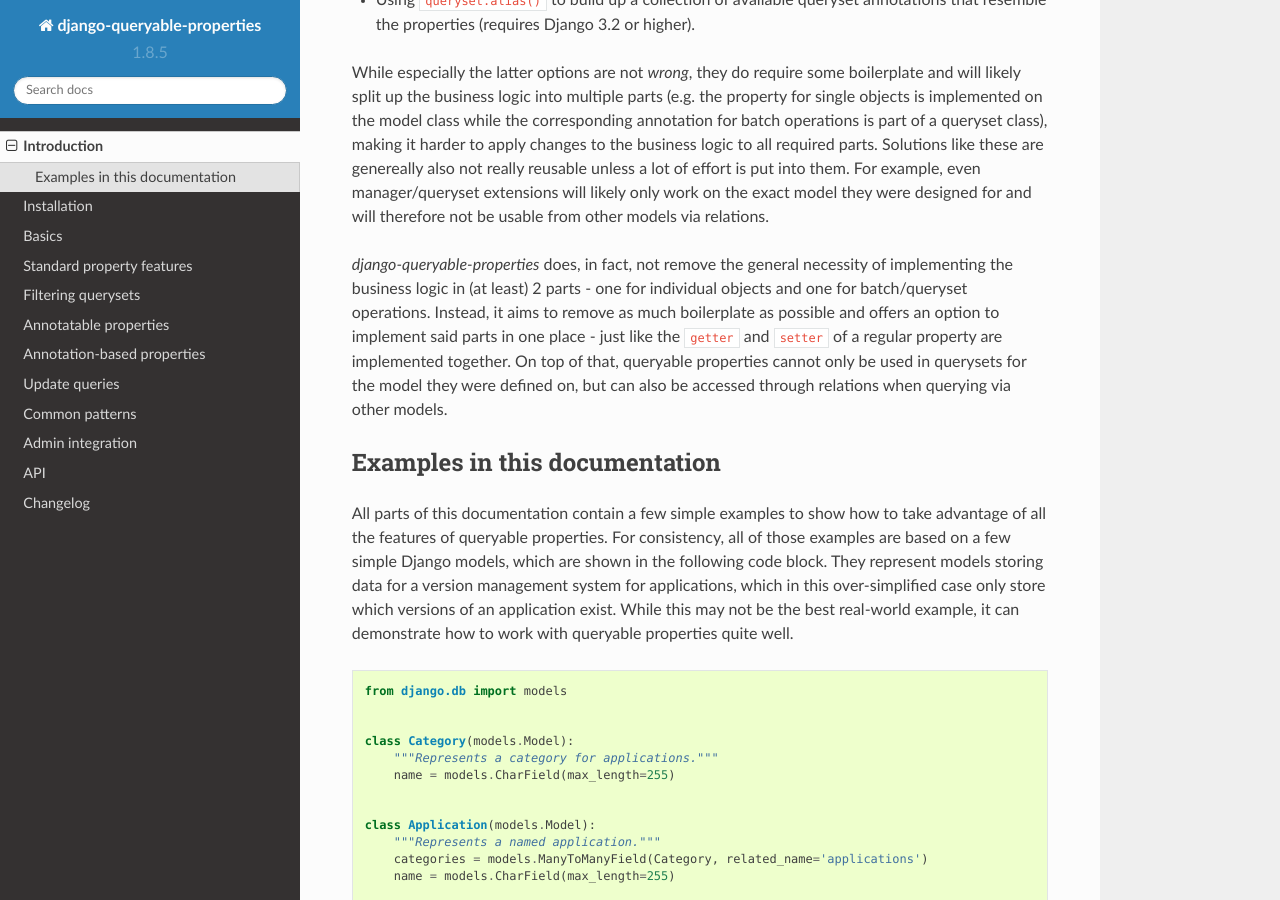
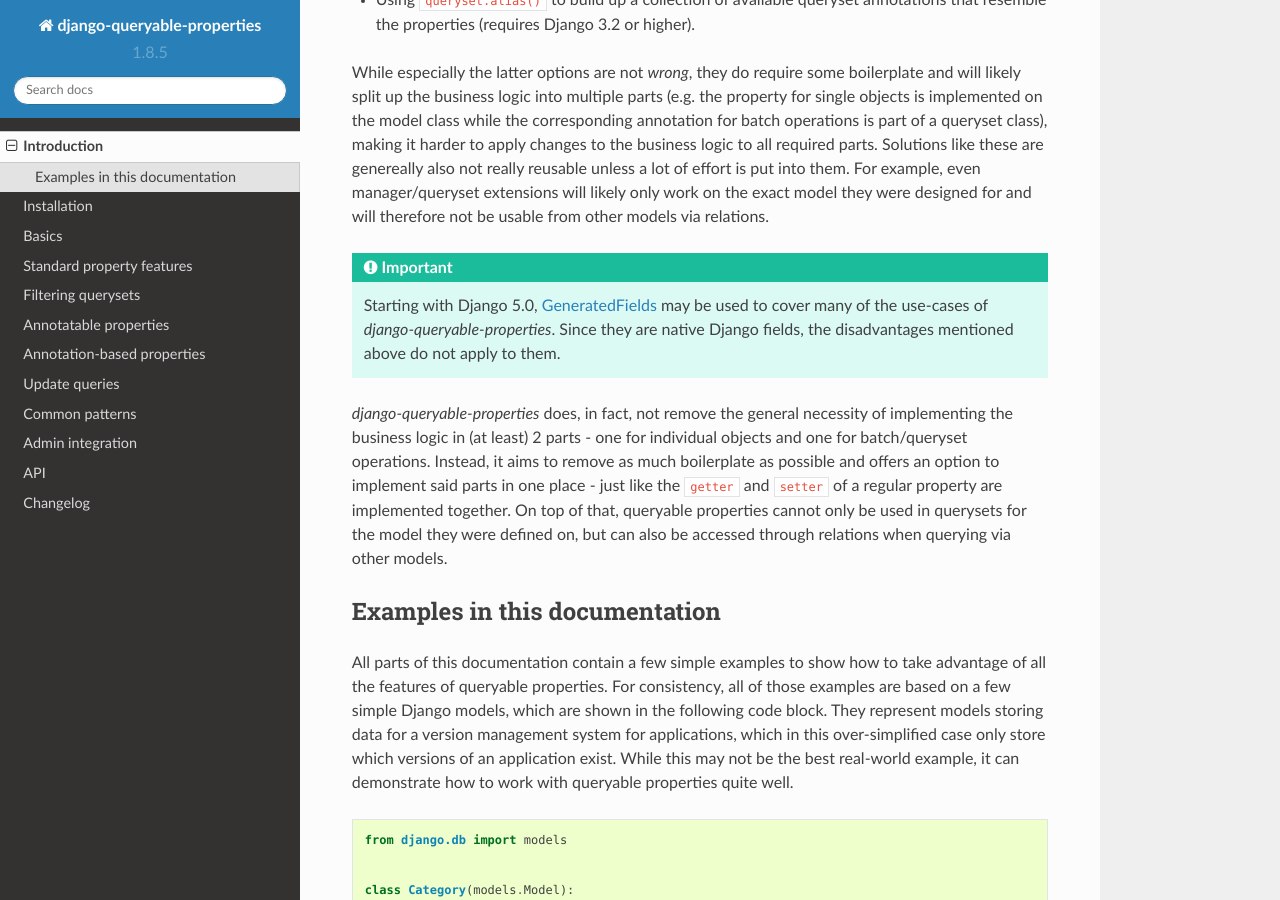
Before and after one commit to W1ldPo1nter/django-queryable-properties, a Sphinx documentation site: the page built from docs/intro.rst, in a window 1280 px wide and 900 px high, scrolled down 653 px. Built offline with Sphinx 7.4.7 and the Read the Docs theme 2.0.0, drawn with Linux system fonts in a browser that asks for light colours.

Commit message:
Mentioned Django's GeneratedFields as an alternative

```diff
--- a/docs/intro.rst
+++ b/docs/intro.rst
@@ -28,6 +28,12 @@
 Solutions like these are genereally also not really reusable unless a lot of effort is put into them.
 For example, even manager/queryset extensions will likely only work on the exact model they were designed for and will
 therefore not be usable from other models via relations.
+
+.. important::
+   Starting with Django 5.0,
+   `GeneratedFields <https://docs.djangoproject.com/en/stable/ref/models/fields/#generatedfield>`_ may be used to cover
+   many of the use-cases of *django-queryable-properties*.
+   Since they are native Django fields, the disadvantages mentioned above do not apply to them.
 
 *django-queryable-properties* does, in fact, not remove the general necessity of implementing the business logic in
 (at least) 2 parts - one for individual objects and one for batch/queryset operations.
```
